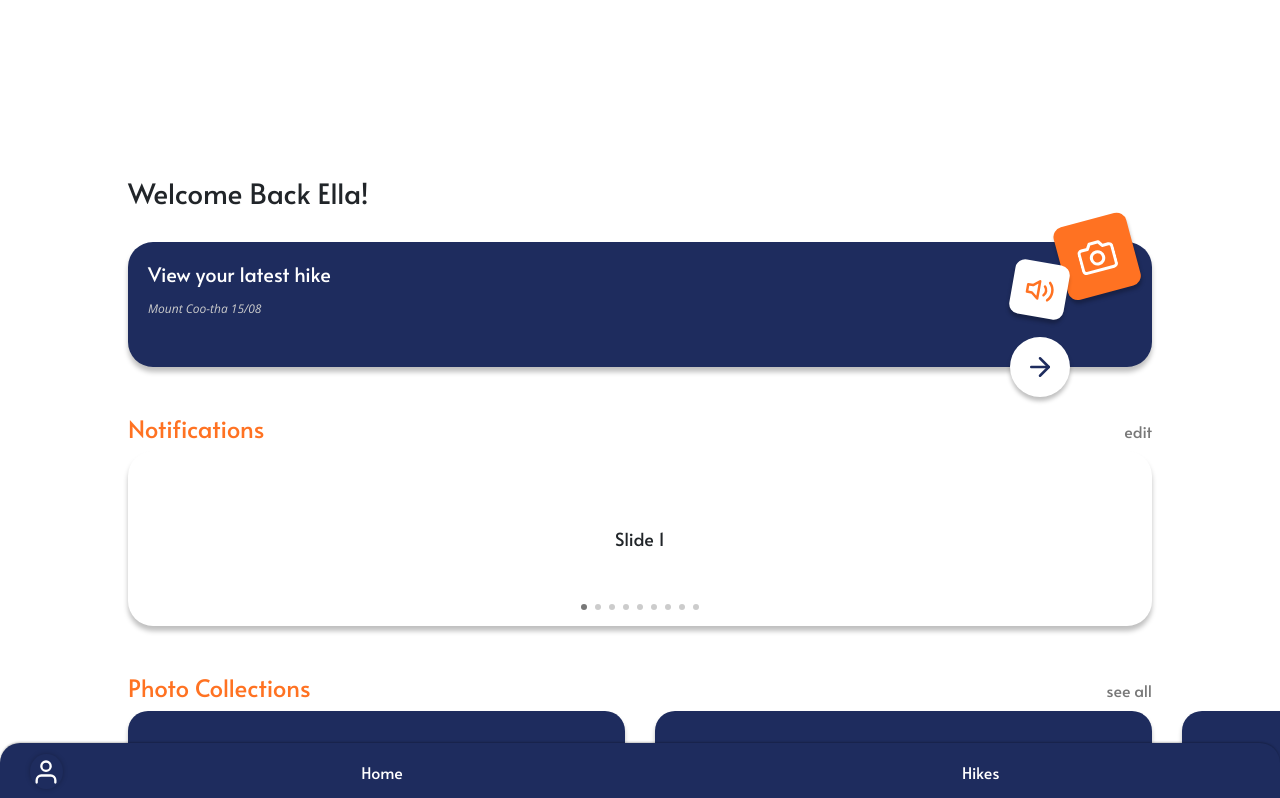
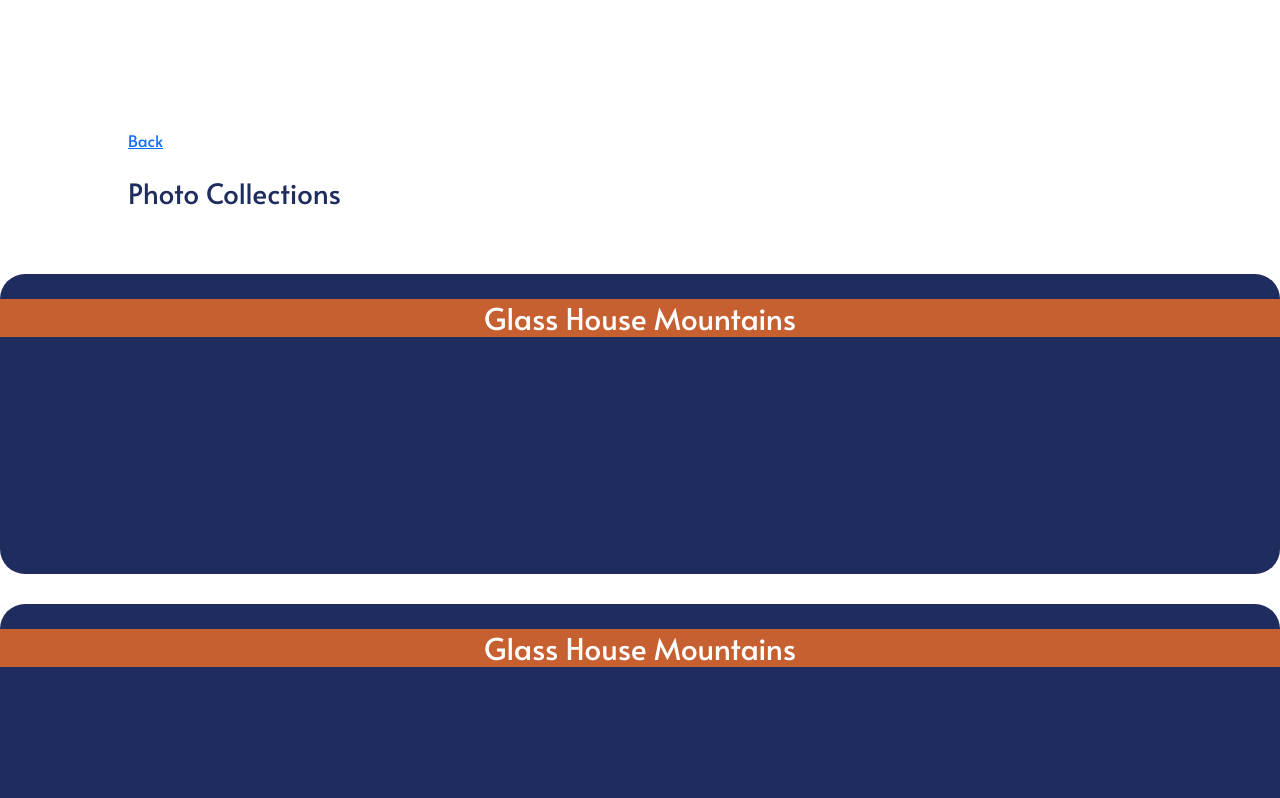
Before and after one commit to Turing-DECO3801/hiking-memory-frontend, a React (Create React App) app: page /photos in a window 1280 px wide. Before the commit this address led to /. Shown: the top 798 px of the page. Built offline with nearby package versions, Linux system fonts and the light colour scheme.

Commit message:
Added a photo route and photo cards

```diff
--- a/src/components/Routing.tsx
+++ b/src/components/Routing.tsx
@@ -5,6 +5,7 @@ import Home from '../pages/Home/Home';
 import Login from '../pages/Login/Login';
 import NoMatch from '../pages/NoMatch/NoMatch';
 import SingleView from '../pages/SingleView/SingleView';
+import PhotoCollection from '../pages/Photos/Photos';
 
 /** All routes */
 export const routes: RouteConfig[] = [
@@ -35,6 +36,13 @@ export const routes: RouteConfig[] = [
     exact: true,
     Component: SingleView,
     secured: true
+  },
+  {
+    path: '/photos',
+    name: 'PhotoCollection',
+    exact: true,
+    Component: PhotoCollection,
+    secured: true
   }
 ];
 
--- a/src/pages/Home/Home.scss
+++ b/src/pages/Home/Home.scss
@@ -16,7 +16,8 @@ h4 {
     color: $orange;
 }
 
-span {
+.section-header a {
+    text-decoration: none;
     color: $dark-grey;
     cursor: pointer;
 }
--- a/src/pages/Home/Home.tsx
+++ b/src/pages/Home/Home.tsx
@@ -45,14 +45,14 @@ const Home = () => {
       {/** Notifications Tab */}
       <div className="section-header">
         <h4>Notifications</h4>
-        <span>edit</span>
+        <a href="/">edit</a>
       </div>
       <Notifications />
       <br />
       <br />
       <div className="section-header">
         <h4>Photo Collections</h4>
-        <span>see all</span>
+        <a href="/photos">see all</a>
       </div>
       <PhotoCollection />
     </div>
--- a/src/pages/Home/PhotoCollection/PhotoCard.tsx
+++ /dev/null
@@ -1,12 +0,0 @@
-import React from 'react';
-import "./PhotoCollection.scss";
-
-const PhotoCard = () => {
-
-  return (
-    <div className="photo-card"></div>
-  );
-
-};
-
-export default PhotoCard;
--- a/src/pages/Home/PhotoCollection/PhotoCollection.scss
+++ b/src/pages/Home/PhotoCollection/PhotoCollection.scss
@@ -1,6 +1,6 @@
 @import '../../../styles/index';
 
-.photo-collection {
+.home-photo-collection {
     width: 100%;
     height: 110px;
 
@@ -40,7 +40,7 @@
     --swiper-pagination-bullet-size: 6px;
 }
 
-.photo-card {
+.mini-photo-card {
     width: 100%;
     height: 100%;
     background: $dark-blue;
--- a/src/pages/Home/PhotoCollection/PhotoCollection.tsx
+++ b/src/pages/Home/PhotoCollection/PhotoCollection.tsx
@@ -6,12 +6,12 @@ import "swiper/css";
 import { FreeMode } from "swiper";
 
 import "./PhotoCollection.scss"
-import PhotoCard from './PhotoCard';
+import PhotoIcon from './PhotoIcon';
 
 const PhotoCollection = () => {
 
   return (
-    <div className="photo-collection">
+    <div className="home-photo-collection">
       <Swiper
         slidesPerView={2}
         spaceBetween={30}
@@ -19,13 +19,13 @@ const PhotoCollection = () => {
         modules={[FreeMode]}
         className="mySwiper photos"
       >
-        <SwiperSlide><PhotoCard /></SwiperSlide>
-        <SwiperSlide><PhotoCard /></SwiperSlide>
-        <SwiperSlide><PhotoCard /></SwiperSlide>
-        <SwiperSlide><PhotoCard /></SwiperSlide>
-        <SwiperSlide><PhotoCard /></SwiperSlide>
-        <SwiperSlide><PhotoCard /></SwiperSlide>
-        <SwiperSlide><PhotoCard /></SwiperSlide>
+        <SwiperSlide><PhotoIcon /></SwiperSlide>
+        <SwiperSlide><PhotoIcon /></SwiperSlide>
+        <SwiperSlide><PhotoIcon /></SwiperSlide>
+        <SwiperSlide><PhotoIcon /></SwiperSlide>
+        <SwiperSlide><PhotoIcon /></SwiperSlide>
+        <SwiperSlide><PhotoIcon /></SwiperSlide>
+        <SwiperSlide><PhotoIcon /></SwiperSlide>
       </Swiper>
     </div>
   );
--- /dev/null
+++ b/src/pages/Home/PhotoCollection/PhotoIcon.tsx
@@ -0,0 +1,12 @@
+import React from 'react';
+import "./PhotoCollection.scss";
+
+const PhotoIcon = () => {
+
+  return (
+    <div className="mini-photo-card"></div>
+  );
+
+};
+
+export default PhotoIcon;
--- /dev/null
+++ b/src/pages/Photos/PhotoCard.tsx
@@ -0,0 +1,16 @@
+import React from 'react';
+import "./Photos.scss";
+
+const PhotoCard = () => {
+
+  return (
+    <div className="photo-card">
+      <div className="banner">
+        <div className="banner-header">Glass House Mountains</div>
+      </div>
+    </div>
+  );
+
+};
+
+export default PhotoCard;
--- /dev/null
+++ b/src/pages/Photos/Photos.scss
@@ -0,0 +1,32 @@
+@import '../../styles/index';
+
+.header {
+    margin: 10%;
+    margin-bottom: 5%;
+}
+
+.photo-card {
+    position: relative;
+    width: 100%;
+    height: 300px;
+    background: $dark-blue;
+    margin: 30px 0px;
+    border-radius: 25px;
+}
+
+.photo-card .banner {
+    position: absolute;
+    top: 25px;
+    width: 100%;
+    height: 38px;
+    background: $high-opacity-orange;
+
+    display: flex;
+    align-items: center;
+    justify-content: center;
+}
+
+.banner .banner-header {
+    color: $white;
+    font-size: 30px;
+}
--- /dev/null
+++ b/src/pages/Photos/Photos.tsx
@@ -0,0 +1,34 @@
+import React from 'react';
+
+import PhotoCard from './PhotoCard';
+import "./Photos.scss"
+
+const PhotoCollection = () => {
+
+  const photos = [
+    1,
+    2,
+    3,
+    4,
+    5
+  ]
+
+  return (
+    <div className="photo-collection">
+      <div className="header">
+        <a href="/">Back</a>
+        <br />
+        <br />
+        <h3>Photo Collections </h3>
+      </div>
+      {
+        photos.map(() => (
+          <PhotoCard />
+        ))
+      }
+    </div>
+  );
+
+};
+
+export default PhotoCollection;
--- a/src/styles/_variables.scss
+++ b/src/styles/_variables.scss
@@ -12,7 +12,8 @@
 
 $dark-blue: #1E2C5E;
 $light-blue: #4784DE;
-$orange: #FF7222;
+$orange: rgb(255, 114, 34);
+$high-opacity-orange: rgba(255, 114, 34, 0.75);
 $grey: #515151;
 $light-grey: #CCCCCC;
 $off-white: #F8F8F8;
--- a/src/styles/index.scss
+++ b/src/styles/index.scss
@@ -11,3 +11,7 @@
 .thin-text {
     font-family: 'Open Sans', sans-serif;
 }
+
+h3 {
+    color: $dark-blue;
+}
```
